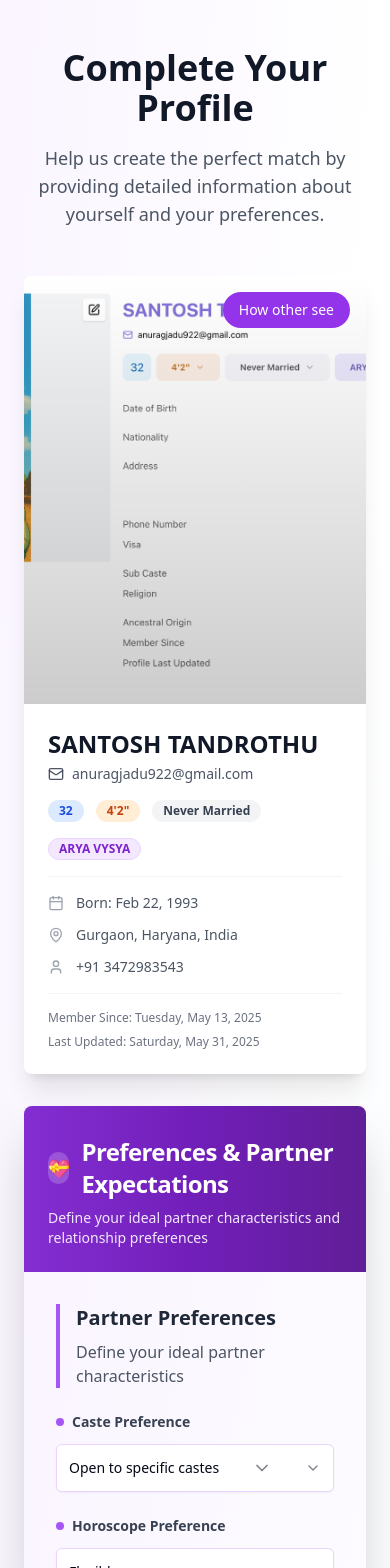
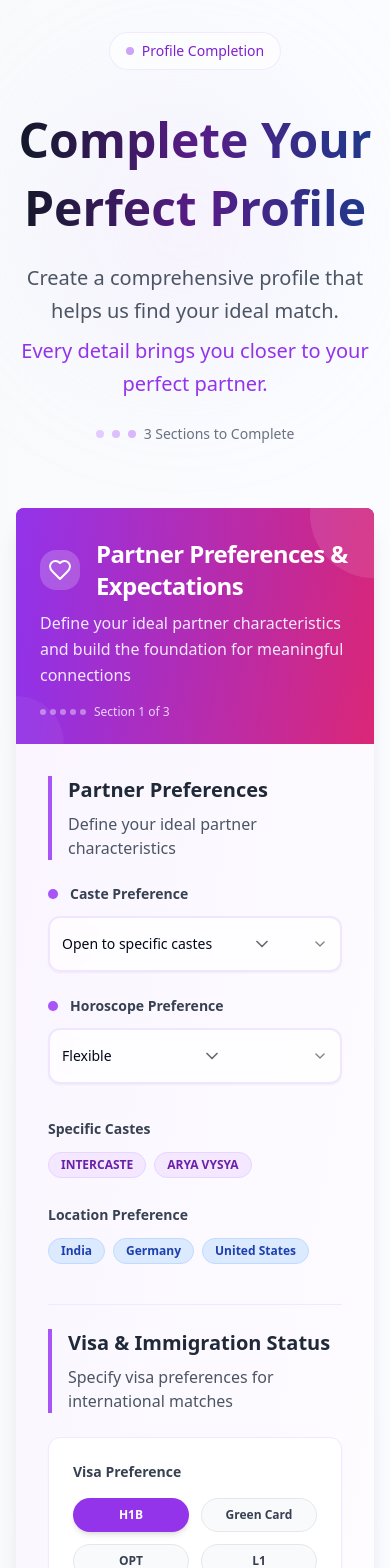
Before and after one commit to anuragsingh922/creative-dropdown-flow, a React (Vite) app: page / in a window 390 px wide. Shown: the top 1568 px of the page. Built offline with nearby package versions, Linux system fonts and the light colour scheme.

Commit message:
Refine UI design
Improve the overall design and layout of the profile form.

```diff
--- a/src/components/FormField.tsx
+++ b/src/components/FormField.tsx
@@ -7,7 +7,7 @@ interface FormFieldProps {
   label?: string;
   options: string[];
   defaultValue?: string;
-  variant?: "default" | "purple" | "red";
+  variant?: "default" | "purple" | "red" | "emerald" | "indigo";
   hideLabel?: boolean;
 }
 
@@ -15,36 +15,47 @@ const FormField = ({ label, options, defaultValue, variant = "default", hideLabe
   const getVariantStyles = () => {
     switch (variant) {
       case "purple":
-        return "focus:ring-purple-500 focus:border-purple-500 data-[state=open]:ring-purple-500 border-purple-200";
+        return "focus:ring-purple-500 focus:border-purple-500 data-[state=open]:ring-purple-500 border-purple-200/60 hover:border-purple-300";
       case "red":
-        return "focus:ring-red-500 focus:border-red-500 data-[state=open]:ring-red-500 border-red-200";
+        return "focus:ring-red-500 focus:border-red-500 data-[state=open]:ring-red-500 border-red-200/60 hover:border-red-300";
+      case "emerald":
+        return "focus:ring-emerald-500 focus:border-emerald-500 data-[state=open]:ring-emerald-500 border-emerald-200/60 hover:border-emerald-300";
+      case "indigo":
+        return "focus:ring-indigo-500 focus:border-indigo-500 data-[state=open]:ring-indigo-500 border-indigo-200/60 hover:border-indigo-300";
       default:
-        return "focus:ring-blue-500 focus:border-blue-500 data-[state=open]:ring-blue-500 border-gray-200";
+        return "focus:ring-blue-500 focus:border-blue-500 data-[state=open]:ring-blue-500 border-gray-200/60 hover:border-gray-300";
+    }
+  };
+
+  const getVariantColor = () => {
+    switch (variant) {
+      case "purple": return "bg-purple-500";
+      case "red": return "bg-red-500";
+      case "emerald": return "bg-emerald-500";
+      case "indigo": return "bg-indigo-500";
+      default: return "bg-blue-500";
     }
   };
 
   return (
-    <div className="space-y-3">
+    <div className="space-y-3 group">
       {!hideLabel && label && (
-        <Label className="text-sm font-semibold text-gray-700 flex items-center gap-2">
-          <span className={`w-2 h-2 rounded-full ${
-            variant === "purple" ? "bg-purple-500" :
-            variant === "red" ? "bg-red-500" : "bg-blue-500"
-          }`}></span>
+        <Label className="text-sm font-semibold text-gray-700 flex items-center gap-3 group-hover:text-gray-800 transition-colors">
+          <span className={`w-2.5 h-2.5 rounded-full ${getVariantColor()} shadow-sm`}></span>
           {label}
         </Label>
       )}
       <Select defaultValue={defaultValue}>
-        <SelectTrigger className={`w-full h-12 transition-all duration-200 hover:border-gray-400 bg-white shadow-sm hover:shadow-md font-medium ${getVariantStyles()}`}>
-          <SelectValue placeholder="Select an option" />
-          <ChevronDown className="h-5 w-5 opacity-50" />
+        <SelectTrigger className={`w-full h-14 transition-all duration-300 bg-white/70 backdrop-blur-sm shadow-sm hover:shadow-lg font-medium ${getVariantStyles()} rounded-xl border-2`}>
+          <SelectValue placeholder="Select an option" className="text-gray-700" />
+          <ChevronDown className="h-5 w-5 opacity-60 transition-transform group-hover:scale-110" />
         </SelectTrigger>
-        <SelectContent className="bg-white border border-gray-200 shadow-xl rounded-lg z-50 max-h-60">
+        <SelectContent className="bg-white/95 backdrop-blur-md border-2 border-gray-200/60 shadow-2xl rounded-xl z-50 max-h-64">
           {options.map((option, index) => (
             <SelectItem
               key={index}
               value={option}
-              className="cursor-pointer hover:bg-gray-50 focus:bg-gray-50 px-4 py-3 font-medium transition-colors"
+              className="cursor-pointer hover:bg-gray-50/80 focus:bg-gray-50/80 px-4 py-3.5 font-medium transition-all duration-200 rounded-lg mx-1 my-0.5"
             >
               {option}
             </SelectItem>
--- a/src/components/ProfileForm.tsx
+++ b/src/components/ProfileForm.tsx
@@ -3,24 +3,36 @@ import { Card, CardContent, CardHeader, CardTitle } from "@/components/ui/card";
 import PreferencesSection from "./PreferencesSection";
 import LifestyleSection from "./LifestyleSection";
 import HoroscopeSection from "./HoroscopeSection";
+import { Heart, Sparkles, Star, CheckCircle } from "lucide-react";
 
 const ProfileForm = () => {
   return (
-    <div className="space-y-10">
+    <div className="space-y-12">
       {/* Preferences Section */}
-      <Card className="shadow-2xl border-0 bg-white overflow-hidden transform transition-all duration-300 hover:shadow-3xl">
-        <CardHeader className="bg-gradient-to-r from-purple-600 via-purple-700 to-purple-800 text-white relative">
-          <div className="absolute inset-0 bg-black opacity-10"></div>
-          <div className="relative">
-            <CardTitle className="text-2xl font-bold flex items-center gap-3">
-              <div className="w-8 h-8 bg-white bg-opacity-20 rounded-full flex items-center justify-center">
-                <span className="text-lg">💝</span>
+      <Card className="group shadow-xl border-0 bg-white/80 backdrop-blur-sm overflow-hidden transform transition-all duration-500 hover:shadow-2xl hover:scale-[1.01]">
+        <CardHeader className="bg-gradient-to-br from-purple-600 via-purple-700 to-pink-600 text-white relative overflow-hidden">
+          <div className="absolute inset-0 bg-gradient-to-r from-purple-600/90 to-pink-600/90"></div>
+          <div className="absolute top-0 right-0 w-32 h-32 bg-white/10 rounded-full transform translate-x-16 -translate-y-16"></div>
+          <div className="absolute bottom-0 left-0 w-24 h-24 bg-white/5 rounded-full transform -translate-x-12 translate-y-12"></div>
+
+          <div className="relative z-10">
+            <CardTitle className="text-2xl lg:text-3xl font-bold flex items-center gap-4 mb-2">
+              <div className="p-2 bg-white/20 rounded-2xl backdrop-blur-sm group-hover:scale-110 transition-transform duration-300">
+                <Heart className="h-6 w-6" />
               </div>
-              Preferences & Partner Expectations
+              Partner Preferences & Expectations
             </CardTitle>
-            <p className="text-purple-100 mt-2 text-sm">
-              Define your ideal partner characteristics and relationship preferences
+            <p className="text-purple-100 text-base leading-relaxed font-light">
+              Define your ideal partner characteristics and build the foundation for meaningful connections
             </p>
+            <div className="flex items-center mt-4 space-x-2">
+              <div className="flex space-x-1">
+                {[...Array(5)].map((_, i) => (
+                  <div key={i} className="w-1.5 h-1.5 bg-white/40 rounded-full"></div>
+                ))}
+              </div>
+              <span className="text-xs text-purple-200">Section 1 of 3</span>
+            </div>
           </div>
         </CardHeader>
         <CardContent className="p-0">
@@ -29,19 +41,30 @@ const ProfileForm = () => {
       </Card>
 
       {/* Lifestyle Section */}
-      <Card className="shadow-2xl border-0 bg-white overflow-hidden transform transition-all duration-300 hover:shadow-3xl">
-        <CardHeader className="bg-gradient-to-r from-emerald-600 via-emerald-700 to-teal-700 text-white relative">
-          <div className="absolute inset-0 bg-black opacity-10"></div>
-          <div className="relative">
-            <CardTitle className="text-2xl font-bold flex items-center gap-3">
-              <div className="w-8 h-8 bg-white bg-opacity-20 rounded-full flex items-center justify-center">
-                <span className="text-lg">🌱</span>
+      <Card className="group shadow-xl border-0 bg-white/80 backdrop-blur-sm overflow-hidden transform transition-all duration-500 hover:shadow-2xl hover:scale-[1.01]">
+        <CardHeader className="bg-gradient-to-br from-emerald-600 via-teal-700 to-cyan-600 text-white relative overflow-hidden">
+          <div className="absolute inset-0 bg-gradient-to-r from-emerald-600/90 to-cyan-600/90"></div>
+          <div className="absolute top-0 left-0 w-40 h-40 bg-white/10 rounded-full transform -translate-x-20 -translate-y-20"></div>
+          <div className="absolute bottom-0 right-0 w-28 h-28 bg-white/5 rounded-full transform translate-x-14 translate-y-14"></div>
+
+          <div className="relative z-10">
+            <CardTitle className="text-2xl lg:text-3xl font-bold flex items-center gap-4 mb-2">
+              <div className="p-2 bg-white/20 rounded-2xl backdrop-blur-sm group-hover:scale-110 transition-transform duration-300">
+                <Sparkles className="h-6 w-6" />
               </div>
-              Lifestyle & Personal Habits
+              Lifestyle & Personal Journey
             </CardTitle>
-            <p className="text-emerald-100 mt-2 text-sm">
-              Share your daily habits, health preferences, and lifestyle choices
+            <p className="text-emerald-100 text-base leading-relaxed font-light">
+              Share your daily habits, wellness practices, and life philosophy for authentic matching
             </p>
+            <div className="flex items-center mt-4 space-x-2">
+              <div className="flex space-x-1">
+                {[...Array(5)].map((_, i) => (
+                  <div key={i} className={`w-1.5 h-1.5 rounded-full ${i < 3 ? 'bg-white' : 'bg-white/40'}`}></div>
+                ))}
+              </div>
+              <span className="text-xs text-emerald-200">Section 2 of 3</span>
+            </div>
           </div>
         </CardHeader>
         <CardContent className="p-0">
@@ -50,19 +73,30 @@ const ProfileForm = () => {
       </Card>
 
       {/* Horoscope Section */}
-      <Card className="shadow-2xl border-0 bg-white overflow-hidden transform transition-all duration-300 hover:shadow-3xl">
-        <CardHeader className="bg-gradient-to-r from-indigo-600 via-blue-700 to-purple-700 text-white relative">
-          <div className="absolute inset-0 bg-black opacity-10"></div>
-          <div className="relative">
-            <CardTitle className="text-2xl font-bold flex items-center gap-3">
-              <div className="w-8 h-8 bg-white bg-opacity-20 rounded-full flex items-center justify-center">
-                <span className="text-lg">⭐</span>
+      <Card className="group shadow-xl border-0 bg-white/80 backdrop-blur-sm overflow-hidden transform transition-all duration-500 hover:shadow-2xl hover:scale-[1.01]">
+        <CardHeader className="bg-gradient-to-br from-indigo-600 via-blue-700 to-violet-700 text-white relative overflow-hidden">
+          <div className="absolute inset-0 bg-gradient-to-r from-indigo-600/90 to-violet-700/90"></div>
+          <div className="absolute top-0 right-0 w-36 h-36 bg-white/10 rounded-full transform translate-x-18 -translate-y-18"></div>
+          <div className="absolute bottom-0 left-0 w-32 h-32 bg-white/5 rounded-full transform -translate-x-16 translate-y-16"></div>
+
+          <div className="relative z-10">
+            <CardTitle className="text-2xl lg:text-3xl font-bold flex items-center gap-4 mb-2">
+              <div className="p-2 bg-white/20 rounded-2xl backdrop-blur-sm group-hover:scale-110 transition-transform duration-300">
+                <Star className="h-6 w-6" />
               </div>
-              Horoscope & Astrological Details
+              Astrological & Spiritual Details
             </CardTitle>
-            <p className="text-indigo-100 mt-2 text-sm">
-              Provide your birth details for astrological compatibility matching
+            <p className="text-indigo-100 text-base leading-relaxed font-light">
+              Provide celestial information for deep compatibility analysis and spiritual alignment
             </p>
+            <div className="flex items-center mt-4 space-x-2">
+              <div className="flex space-x-1">
+                {[...Array(5)].map((_, i) => (
+                  <div key={i} className="w-1.5 h-1.5 bg-white rounded-full"></div>
+                ))}
+              </div>
+              <span className="text-xs text-indigo-200">Section 3 of 3</span>
+            </div>
           </div>
         </CardHeader>
         <CardContent className="p-0">
@@ -70,15 +104,56 @@ const ProfileForm = () => {
         </CardContent>
       </Card>
 
-      {/* Action Button Section */}
-      <div className="bg-gradient-to-r from-purple-600 to-purple-700 rounded-2xl p-8 text-center shadow-2xl">
-        <h3 className="text-2xl font-bold text-white mb-4">Ready to Find Your Perfect Match?</h3>
-        <p className="text-purple-100 mb-6 text-lg">
-          Your detailed profile helps us connect you with compatible partners
-        </p>
-        <button className="bg-white text-purple-700 px-8 py-4 rounded-full font-semibold text-lg shadow-lg hover:shadow-xl transform transition-all duration-300 hover:scale-105">
-          Save & Continue
-        </button>
+      {/* Enhanced Action Section */}
+      <div className="relative">
+        <div className="absolute inset-0 bg-gradient-to-r from-purple-600/10 to-blue-600/10 rounded-3xl blur-xl"></div>
+        <div className="relative bg-gradient-to-br from-purple-600 via-purple-700 to-blue-700 rounded-3xl p-8 lg:p-12 text-center shadow-2xl border border-purple-500/20">
+          <div className="absolute inset-0 bg-gradient-to-r from-purple-600/80 to-blue-600/80 rounded-3xl"></div>
+          <div className="absolute top-0 right-0 w-40 h-40 bg-white/10 rounded-full transform translate-x-20 -translate-y-20"></div>
+          <div className="absolute bottom-0 left-0 w-32 h-32 bg-white/5 rounded-full transform -translate-x-16 translate-y-16"></div>
+
+          <div className="relative z-10">
+            <div className="inline-flex items-center justify-center w-16 h-16 bg-white/20 rounded-2xl mb-6 backdrop-blur-sm">
+              <CheckCircle className="h-8 w-8 text-white" />
+            </div>
+
+            <h3 className="text-3xl lg:text-4xl font-bold text-white mb-4">
+              Ready to Find Your Soulmate?
+            </h3>
+            <p className="text-purple-100 mb-8 text-lg lg:text-xl leading-relaxed max-w-2xl mx-auto font-light">
+              Your comprehensive profile opens doors to meaningful connections.
+              <span className="block mt-2 font-medium">Let's begin your journey to lasting love.</span>
+            </p>
+
+            <div className="flex flex-col sm:flex-row gap-4 justify-center items-center">
+              <button className="group bg-white text-purple-700 px-8 py-4 rounded-2xl font-semibold text-lg shadow-xl hover:shadow-2xl transform transition-all duration-300 hover:scale-105 hover:-translate-y-1 border-2 border-transparent hover:border-white/20">
+                <span className="flex items-center space-x-2">
+                  <span>Save & Find Matches</span>
+                  <Heart className="h-5 w-5 group-hover:scale-110 transition-transform" />
+                </span>
+              </button>
+
+              <button className="text-white/90 hover:text-white px-6 py-3 rounded-xl font-medium text-base transition-all duration-300 hover:bg-white/10 backdrop-blur-sm">
+                Save as Draft
+              </button>
+            </div>
+
+            <div className="mt-8 flex items-center justify-center space-x-6 text-purple-200 text-sm">
+              <div className="flex items-center space-x-2">
+                <CheckCircle className="h-4 w-4" />
+                <span>100% Secure</span>
+              </div>
+              <div className="flex items-center space-x-2">
+                <CheckCircle className="h-4 w-4" />
+                <span>Privacy Protected</span>
+              </div>
+              <div className="flex items-center space-x-2">
+                <CheckCircle className="h-4 w-4" />
+                <span>Verified Profiles</span>
+              </div>
+            </div>
+          </div>
+        </div>
       </div>
     </div>
   );
--- a/src/pages/Index.tsx
+++ b/src/pages/Index.tsx
@@ -4,28 +4,74 @@ import ProfileForm from "../components/ProfileForm";
 
 const Index = () => {
   return (
-    <div className="min-h-screen bg-gradient-to-br from-purple-50 via-white to-blue-50">
-      <div className="container mx-auto px-6 py-12 max-w-7xl">
+    <div className="min-h-screen bg-gradient-to-br from-slate-50 via-blue-50/30 to-purple-50/50 relative overflow-hidden">
+      {/* Background decorative elements */}
+      <div className="absolute inset-0 overflow-hidden pointer-events-none">
+        <div className="absolute top-20 left-10 w-72 h-72 bg-purple-200/20 rounded-full blur-3xl"></div>
+        <div className="absolute bottom-20 right-10 w-96 h-96 bg-blue-200/20 rounded-full blur-3xl"></div>
+        <div className="absolute top-1/2 left-1/2 transform -translate-x-1/2 -translate-y-1/2 w-[600px] h-[600px] bg-gradient-to-r from-purple-100/10 to-blue-100/10 rounded-full blur-3xl"></div>
+      </div>
+
+      <div className="container mx-auto px-4 sm:px-6 lg:px-8 py-8 lg:py-16 max-w-8xl relative z-10">
         {/* Enhanced Header Section */}
-        <div className="text-center mb-12">
-          <h1 className="text-4xl font-bold text-gray-900 mb-4">
-            Complete Your Profile
+        <div className="text-center mb-16 space-y-6">
+          <div className="inline-flex items-center px-4 py-2 bg-white/60 backdrop-blur-sm rounded-full border border-purple-200/50 text-purple-700 text-sm font-medium mb-4">
+            <span className="w-2 h-2 bg-purple-500 rounded-full mr-2 animate-pulse"></span>
+            Profile Completion
+          </div>
+
+          <h1 className="text-5xl lg:text-6xl font-bold bg-gradient-to-r from-gray-900 via-purple-900 to-blue-900 bg-clip-text text-transparent leading-tight">
+            Complete Your
+            <span className="block mt-2">Perfect Profile</span>
           </h1>
-          <p className="text-lg text-gray-600 max-w-2xl mx-auto">
-            Help us create the perfect match by providing detailed information about yourself and your preferences.
+
+          <p className="text-xl text-gray-600 max-w-3xl mx-auto leading-relaxed font-light">
+            Create a comprehensive profile that helps us find your ideal match.
+            <span className="block mt-2 text-purple-600 font-medium">Every detail brings you closer to your perfect partner.</span>
           </p>
+
+          {/* Progress indicator */}
+          <div className="flex items-center justify-center space-x-2 mt-8">
+            <div className="flex space-x-2">
+              {[1, 2, 3].map((step) => (
+                <div key={step} className="w-2 h-2 bg-purple-300 rounded-full animate-pulse" style={{animationDelay: `${step * 0.2}s`}}></div>
+              ))}
+            </div>
+            <span className="text-sm text-gray-500 ml-3">3 Sections to Complete</span>
+          </div>
         </div>
 
-        <div className="grid grid-cols-1 xl:grid-cols-12 gap-8">
-          {/* Profile Header - Optimized for visual balance */}
-          <div className="xl:col-span-4">
-            <div className="sticky top-8">
-              <ProfileHeader />
+        <div className="grid grid-cols-1 xl:grid-cols-5 gap-8 lg:gap-12">
+          {/* Profile Header - Enhanced positioning */}
+          <div className="xl:col-span-2 order-2 xl:order-1">
+            <div className="sticky top-8 space-y-6">
+              <div className="transform transition-all duration-300 hover:scale-[1.02]">
+                <ProfileHeader />
+              </div>
+
+              {/* Additional info card */}
+              <div className="bg-white/70 backdrop-blur-sm rounded-2xl p-6 border border-white/50 shadow-lg">
+                <h3 className="text-lg font-semibold text-gray-800 mb-3">Profile Tips</h3>
+                <ul className="space-y-2 text-sm text-gray-600">
+                  <li className="flex items-center space-x-2">
+                    <div className="w-1.5 h-1.5 bg-green-500 rounded-full"></div>
+                    <span>Complete all sections for better matches</span>
+                  </li>
+                  <li className="flex items-center space-x-2">
+                    <div className="w-1.5 h-1.5 bg-blue-500 rounded-full"></div>
+                    <span>Be honest about your preferences</span>
+                  </li>
+                  <li className="flex items-center space-x-2">
+                    <div className="w-1.5 h-1.5 bg-purple-500 rounded-full"></div>
+                    <span>Update regularly for fresh visibility</span>
+                  </li>
+                </ul>
+              </div>
             </div>
           </div>
 
-          {/* Profile Form - Takes more space for better content flow */}
-          <div className="xl:col-span-8">
+          {/* Profile Form - Enhanced width */}
+          <div className="xl:col-span-3 order-1 xl:order-2">
             <ProfileForm />
           </div>
         </div>
```
